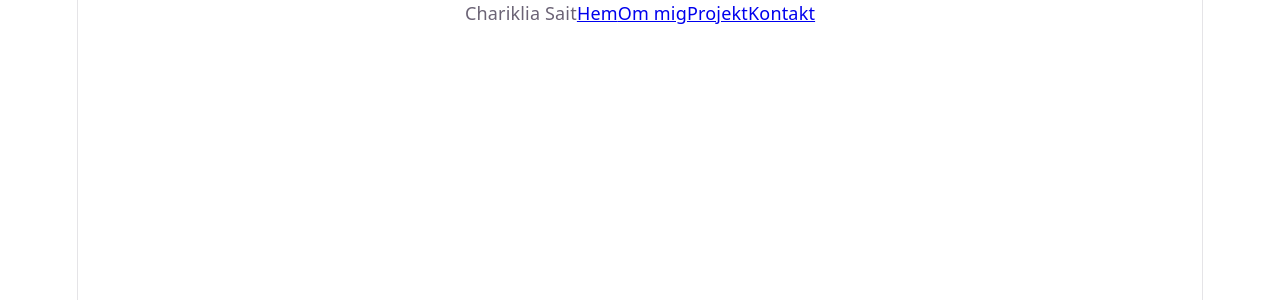
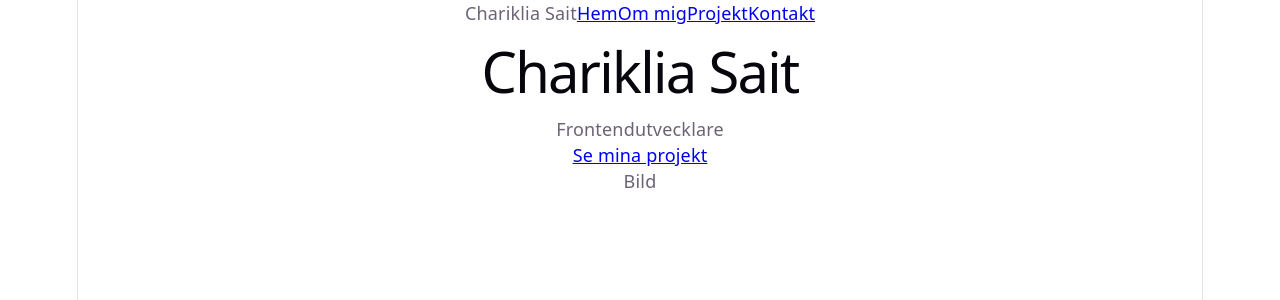
Before and after one commit to CharikliaA/portfolio, a React app: page / in a window 1280 px wide. Shown: the top 300 px of the page. Built offline with nearby package versions, Linux system fonts and the light colour scheme; the HTML template or start-up script is replaced by a standard one.

Commit message:
Add Hero component

```diff
--- a/src/App.tsx
+++ b/src/App.tsx
@@ -1,8 +1,11 @@
 import Navbar from "./components/Navbar"
+import Hero from "./components/Hero"
+
 function App () {
   return  (
     <div>
       <Navbar />
+      <Hero />
     </div>
   )
 }
--- /dev/null
+++ b/src/components/Hero.tsx
@@ -0,0 +1,14 @@
+const Hero = () => {
+  return (
+    <section id="hem">
+        <div>
+        <h1>Chariklia Sait</h1>
+        <p>Frontendutvecklare</p>
+        <a href="#projekt">Se mina projekt</a>
+        </div>
+        <div>Bild</div>
+    </section>
+  )
+}
+
+export default Hero
```
